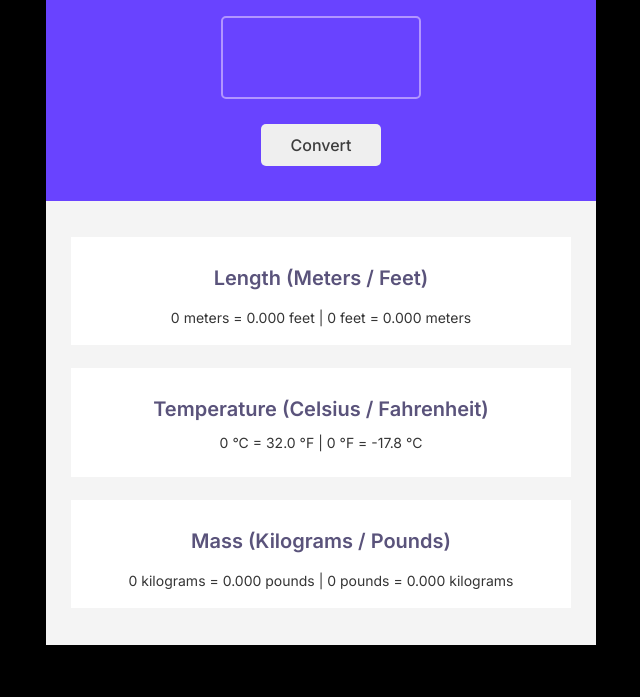
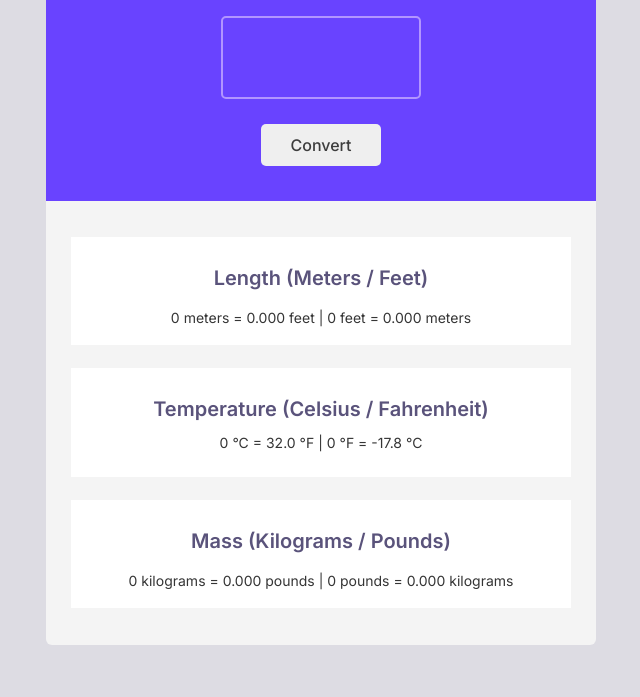
Before and after one commit to nataliadavtyan/unit_converter, a plain HTML site: page index.html in a window 1280 px wide. Shown: the part 103-800 px from the top of the page, without its empty margins (319-959 px from the left). Drawn offline with nearby package versions, Linux system fonts and the light colour scheme.

Commit message:
Add files via upload

```diff
--- a/index.css
+++ b/index.css
@@ -1,6 +1,6 @@
 body {
     margin: 0;
-    background-color: black;
+    background-color: #dddce3;
     font-family: 'Inter', sans-serif;
     text-align: center;
 }
@@ -9,13 +9,15 @@ body {
     background-color: #F4F4F4;
     width: 550px;
     height: 729px;
+    border-radius: 6px;
     margin: 10px auto;
 }
 
 .header {
-    height: 729px;
     background-color: #6943FF;
     height: 285px;
+    border-top-left-radius: 6px;
+    border-top-right-radius: 6px;
 }
 
 h1 {
@@ -30,7 +32,7 @@ h1 {
 }
 
 #unit-el {
-    font-family: 'Inter';
+    font-family: 'Inter', sans-serif;
     font-style: normal;
     font-weight: 800;
     font-size: 58px;
```
Also changed, not shown: index.html (line endings or trailing spaces).
